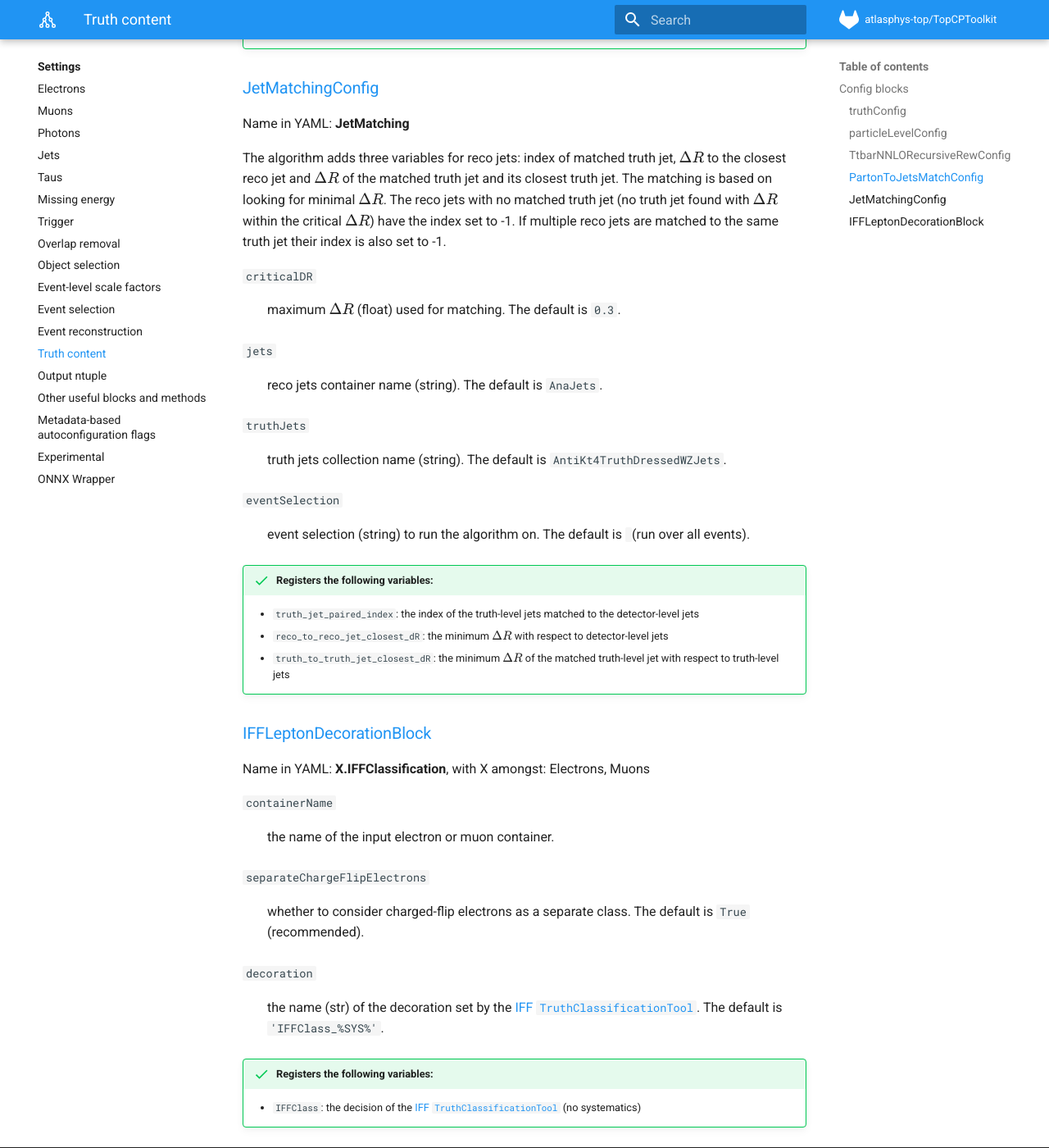
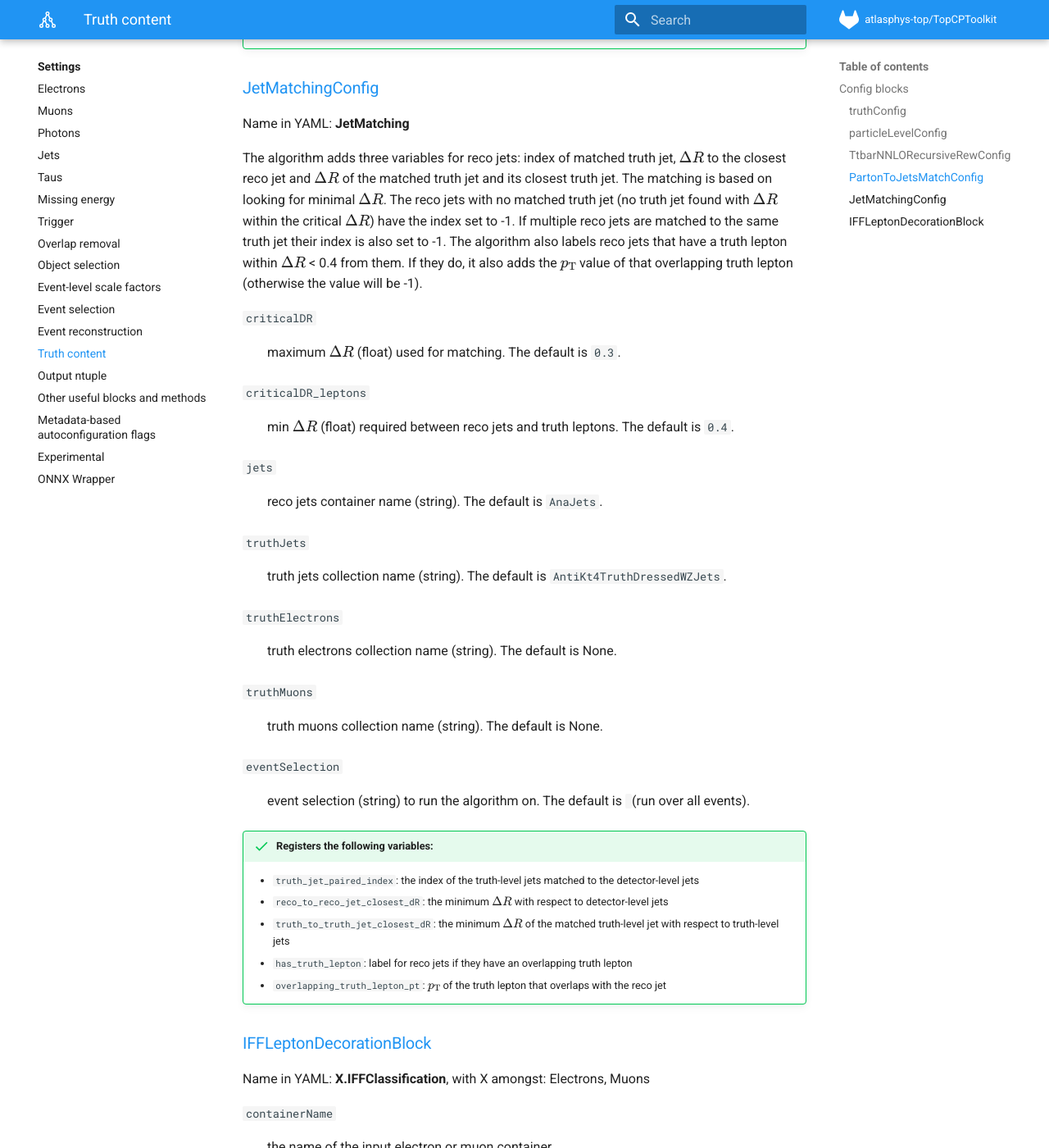
Before and after one commit to SuperNova76/TopCPToolKit, an MkDocs documentation site: the page built from docs/settings/truth.md, in a window 1280 px wide and 1400 px high, scrolled down 5463 px. Shown: the whole window at 82% size. Built offline with MkDocs 1.6.1 and Material for MkDocs 9.7.7, drawn with Linux system fonts in a browser that asks for light colours; formulas are drawn with MathJax 3.

Commit message:
update docs for JetMatchingAlg

```diff
--- a/docs/settings/truth.md
+++ b/docs/settings/truth.md
@@ -163,16 +163,25 @@ The matching algorithm looks for the closest jets in $\Delta R$. For multiple ma
 ### [JetMatchingConfig](https://gitlab.cern.ch/atlasphys-top/reco/TopCPToolkit/-/blob/main/source/TopCPToolkit/python/JetMatchingConfig.py)
 Name in YAML: **JetMatching**
 
-The algorithm adds three variables for reco jets: index of matched truth jet, $\Delta R$ to the closest reco jet and $\Delta R$ of the matched truth jet and its closest truth jet. The matching is based on looking for minimal $\Delta R$. The reco jets with no matched truth jet (no truth jet found with $\Delta R$ within the critical $\Delta R$) have the index set to -1. If multiple reco jets are matched to the same truth jet their index is also set to -1.
+The algorithm adds three variables for reco jets: index of matched truth jet, $\Delta R$ to the closest reco jet and $\Delta R$ of the matched truth jet and its closest truth jet. The matching is based on looking for minimal $\Delta R$. The reco jets with no matched truth jet (no truth jet found with $\Delta R$ within the critical $\Delta R$) have the index set to -1. If multiple reco jets are matched to the same truth jet their index is also set to -1. The algorithm also labels reco jets that have a truth lepton within $\Delta R$ < 0.4 from them. If they do, it also adds the $p_\mathrm{T}$ value of that overlapping truth lepton (otherwise the value will be -1).
 
 `criticalDR`
 :   maximum $\Delta R$ (float) used for matching. The default is `0.3`.
+
+`criticalDR_leptons`
+:   min $\Delta R$ (float) required between reco jets and truth leptons. The default is `0.4`.
 
 `jets`
 :   reco jets container name (string). The default is `AnaJets`.
 
 `truthJets`
 :   truth jets collection name (string). The default is `AntiKt4TruthDressedWZJets`.
+
+`truthElectrons`
+:   truth electrons collection name (string). The default is None.
+
+`truthMuons`
+:   truth muons collection name (string). The default is None.
 
 `eventSelection`
 :   event selection (string) to run the algorithm on. The default is ` ` (run over all events).
@@ -181,6 +190,8 @@ The algorithm adds three variables for reco jets: index of matched truth jet, $\
     - `truth_jet_paired_index`: the index of the truth-level jets matched to the detector-level jets
     - `reco_to_reco_jet_closest_dR`: the minimum $\Delta R$ with respect to detector-level jets
     - `truth_to_truth_jet_closest_dR`: the minimum $\Delta R$ of the matched truth-level jet with respect to truth-level jets
+    - `has_truth_lepton`: label for reco jets if they have an overlapping truth lepton
+    - `overlapping_truth_lepton_pt`: $p_\mathrm{T}$ of the truth lepton that overlaps with the reco jet
 
 ### [IFFLeptonDecorationBlock](https://acode-browser1.usatlas.bnl.gov/lxr/source/athena/PhysicsAnalysis/Algorithms/AsgAnalysisAlgorithms/python/AsgAnalysisConfig.py)
 Name in YAML: **X.IFFClassification**, with X amongst: Electrons, Muons
```
